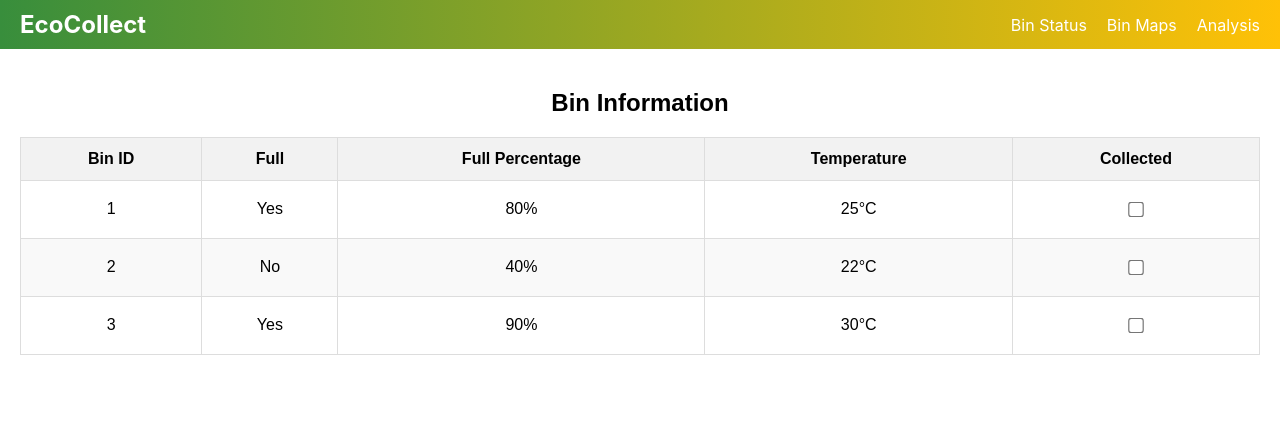
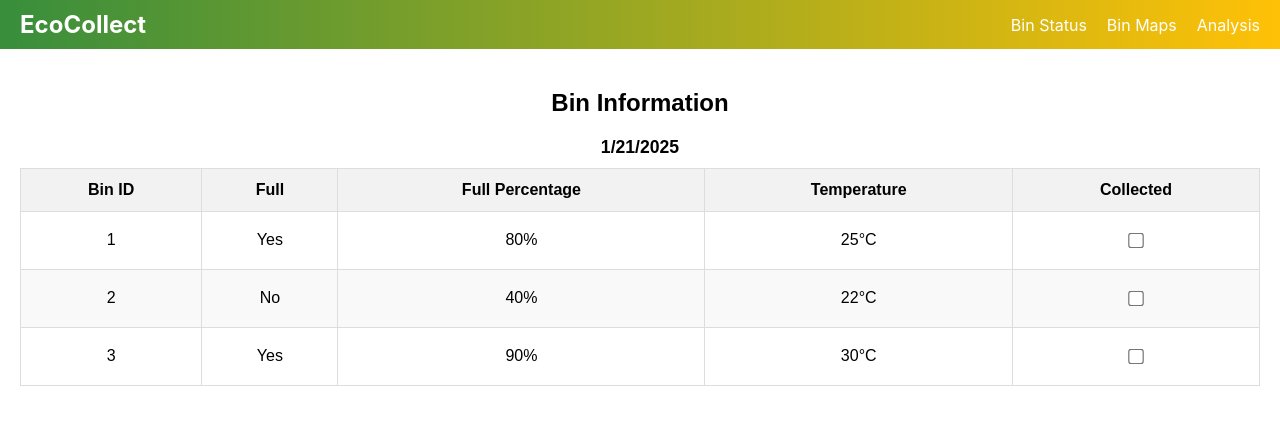
Before and after one commit to lakshannaveen/ecocollect-frontend-iot, a React (Create React App) app: page /bin in a window 1280 px wide. Shown: the top 424 px of the page. Built offline with nearby package versions, Linux system fonts and the light colour scheme.

Commit message:
style added to bin page

```diff
--- a/src/pages/Bin.css
+++ b/src/pages/Bin.css
@@ -6,6 +6,13 @@
   h2 {
     text-align: center;
     margin-bottom: 20px;
+  }
+
+  .date {
+    text-align: center;
+    margin-bottom: 10px;
+    font-size: 1.1em;
+    font-weight: bold;
   }
 
   .bin-table {
@@ -36,3 +43,12 @@
   input[type="checkbox"] {
     transform: scale(1.2);
   }
+
+  .collected {
+    background-color: #d4edda !important; /* Light green color for collected rows */
+  }
+
+  /* Optional: Add a smooth transition to row color change */
+  .bin-table tr {
+    transition: background-color 0.3s ease;
+  }
--- a/src/pages/Bin.js
+++ b/src/pages/Bin.js
@@ -10,13 +10,16 @@ const Bin = () => {
 
   const handleCheckboxChange = (index) => {
     const newBins = [...bins];
-    newBins[index].collected = !newBins[index].collected;
-    setBins(newBins);
+    newBins[index].collected = !newBins[index].collected; // Toggle collected state
+    setBins(newBins); // Update state immediately
   };
+
+  const currentDate = new Date().toLocaleDateString();
 
   return (
     <div className="bin-container">
       <h2>Bin Information</h2>
+      <div className="date">{currentDate}</div>
       <table className="bin-table">
         <thead>
           <tr>
@@ -29,7 +32,10 @@ const Bin = () => {
         </thead>
         <tbody>
           {bins.map((bin, index) => (
-            <tr key={bin.id}>
+            <tr
+              key={bin.id}
+              className={bin.collected ? 'collected' : ''} // Apply 'collected' class if collected
+            >
               <td>{bin.id}</td>
               <td>{bin.full}</td>
               <td>{bin.fullPercentage}%</td>
@@ -37,8 +43,8 @@ const Bin = () => {
               <td>
                 <input
                   type="checkbox"
-                  checked={bin.collected}
-                  onChange={() => handleCheckboxChange(index)}
+                  checked={bin.collected} // Check if the bin is collected
+                  onChange={() => handleCheckboxChange(index)} // Handle change
                 />
               </td>
             </tr>
```
